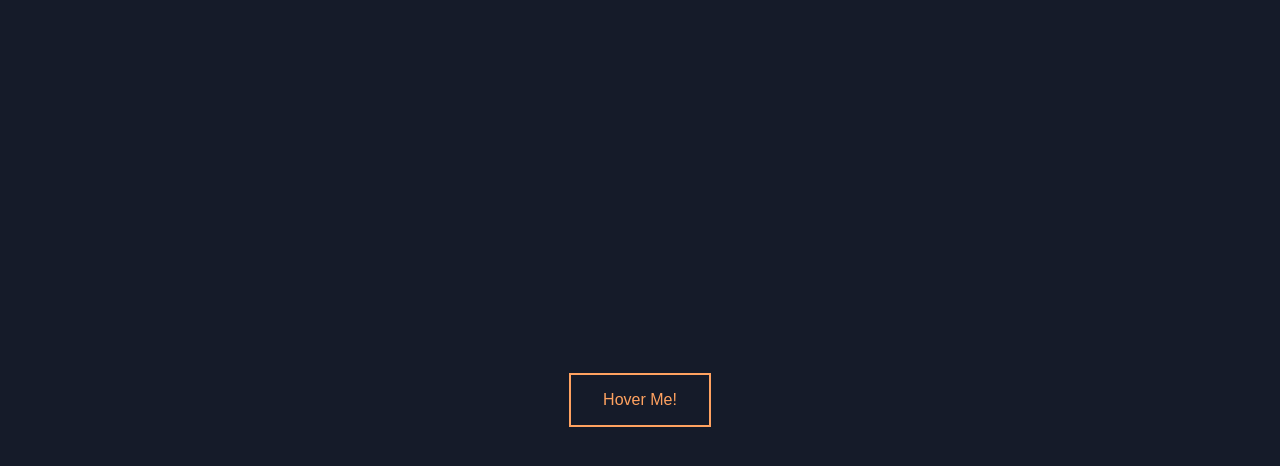
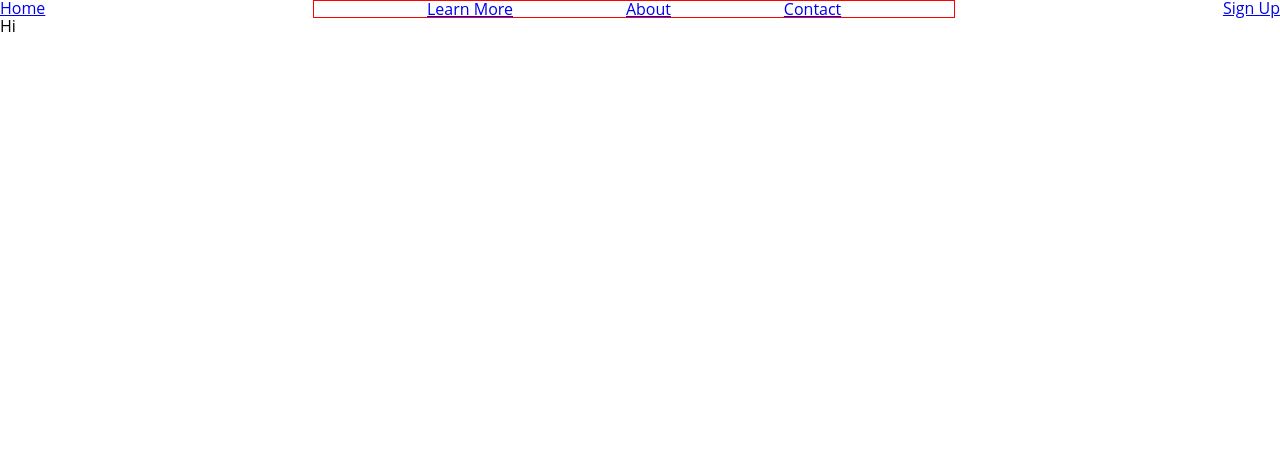
Before and after one commit to ken888686/beginner, a plain HTML site: page index.html in a window 1280 px wide. Drawn offline with Linux system fonts and the light colour scheme.

Commit message:
first nav

```diff
--- a/index.html
+++ b/index.html
@@ -9,6 +9,21 @@
     <title>Title</title>
   </head>
   <body>
-    <button>Hover Me!</button>
+    <nav>
+      <a href="#home">Home</a>
+      <ul>
+        <li>
+          <a href="#home">Learn More</a>
+        </li>
+        <li>
+          <a href="#home">About</a>
+        </li>
+        <li>
+          <a href="#home">Contact</a>
+        </li>
+      </ul>
+      <a href="#signup">Sign Up</a>
+    </nav>
+    <h1>Hi</h1>
   </body>
 </html>
--- a/reset.css
+++ b/reset.css
@@ -90,7 +90,7 @@ video {
   font-size: 100%;
   font: inherit;
   vertical-align: baseline;
-  font-family: "Roboto", Geneva, Monaco, "Open Sans";
+  font-family: "Open Sans", Roboto, Geneva, Monaco;
 }
 /* HTML5 display-role reset for older browsers */
 article,
--- a/style.css
+++ b/style.css
@@ -1,29 +1,29 @@
-body {
+nav {
   display: flex;
-  align-items: center;
-  justify-content: center;
-  height: 100vh;
-  background-color: #151b29;
+  justify-content: space-between;
 }
 
-button {
-  background: none;
-  color: #ffa260;
-  border: 2px solid;
-  padding: 1em 2em;
-  font-size: 1em;
-  transition: color 0.2s, border-color 0.2s, box-shadow 0.2s, transform 0.2s;
+ul {
+  border: 1px solid red;
+  flex: 1;
+  max-width: 50%;
+  display: flex;
+  justify-content: space-evenly;
 }
 
-button:hover {
-  border-color: #f1ff5c;
-  color: white;
-  box-shadow: 0 0.5em 0.5em -0.4em #f1ff5c;
-  transform: translateY(-0.25em);
-  cursor: pointer;
+@media (max-width: 768px) {
+  h1 {
+    font-size: 4em;
+  }
+  nav,
+  nav ul {
+    flex-direction: column;
+    align-items: center;
+  }
 }
 
-button:active {
-  transform: translate(0);
-  box-shadow: 0 0 0.5em 0 #f1ff5c;
+@media (max-width: 576px) {
+  h1 {
+    font-size: 3em;
+  }
 }
```
